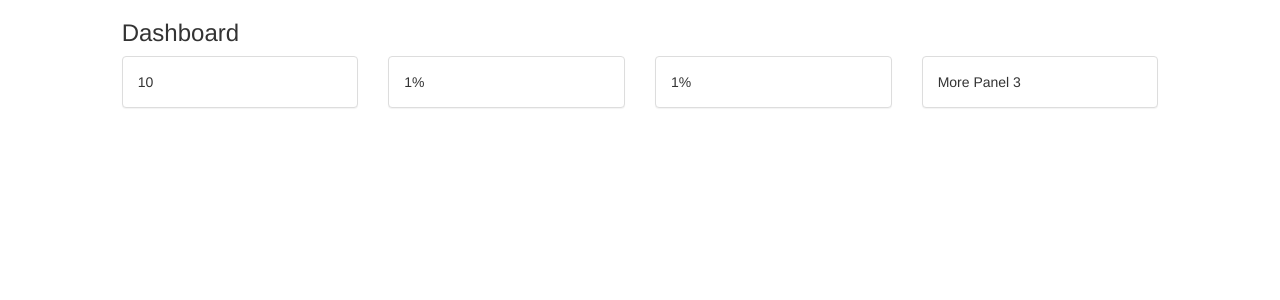
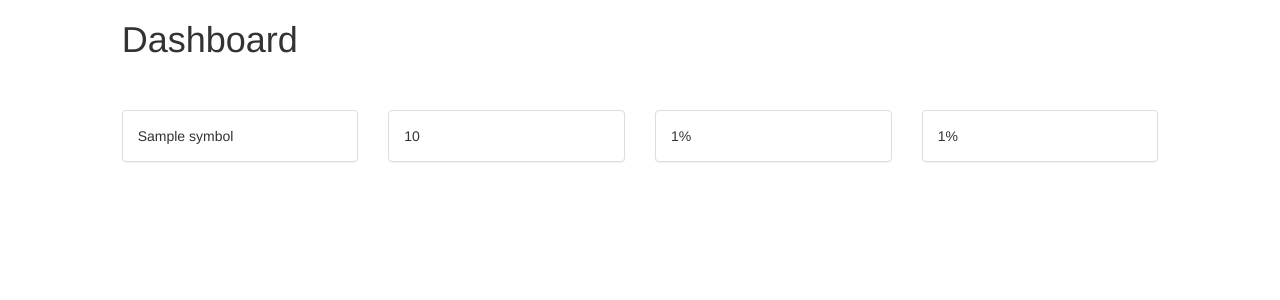
Before and after one commit to michaelballard7/PythonFlaskApiScraped, a Flask app: page / in a window 1280 px wide. Shown: the top 300 px of the page. Run offline with Flask 2, Linux system fonts and the light colour scheme; a database or web service that is not in the repository returns one stand-in record (Sample ...); data that the repository does not hold is empty; some libraries are stand-ins or nearby versions.

Commit message:
updated ui

```diff
--- a/app/templates/index.html
+++ b/app/templates/index.html
@@ -16,8 +16,17 @@
         <div class="row">
             <div class="col-md-1"> </div>
             <div class="col-md-10">
-                <h3>Dashboard</h3>
+                <h1>Dashboard</h1>
+                <br><br>
                 <div class="row">
+
+                    <div class="col-md-3">
+                        <div class="panel panel-default">
+                            <div class="panel-body">
+                                {{data[0]["symbol"]}}
+                            </div>
+                        </div>
+                    </div>
 
                     <div class="col-md-3">
                         <div class="panel panel-default">
@@ -27,19 +36,11 @@
                         </div>
                     </div>
 
-                    <div class="col-md-3">
-                        <div class="panel panel-default">
-                            <div class="panel-body">
-                                {{data[0]["percent_change_24h"]}}%
-                            </div>
-                        </div>
-                    </div>
-
 
                     <div class="col-md-3">
                         <div class="panel panel-default">
                             <div class="panel-body">
-                                {{data[0]["percent_change_24h"]}}%
+                                {{data[0]["percent_change_1h"]}}%
                             </div>
                         </div>
                     </div>
@@ -48,7 +49,7 @@
                     <div class="col-md-3">
                             <div class="panel panel-default">
                                 <div class="panel-body">
-                                    More Panel 3
+                                    {{data[0]["percent_change_24h"]}}%
                                 </div>
                             </div>
                         </div>
```
